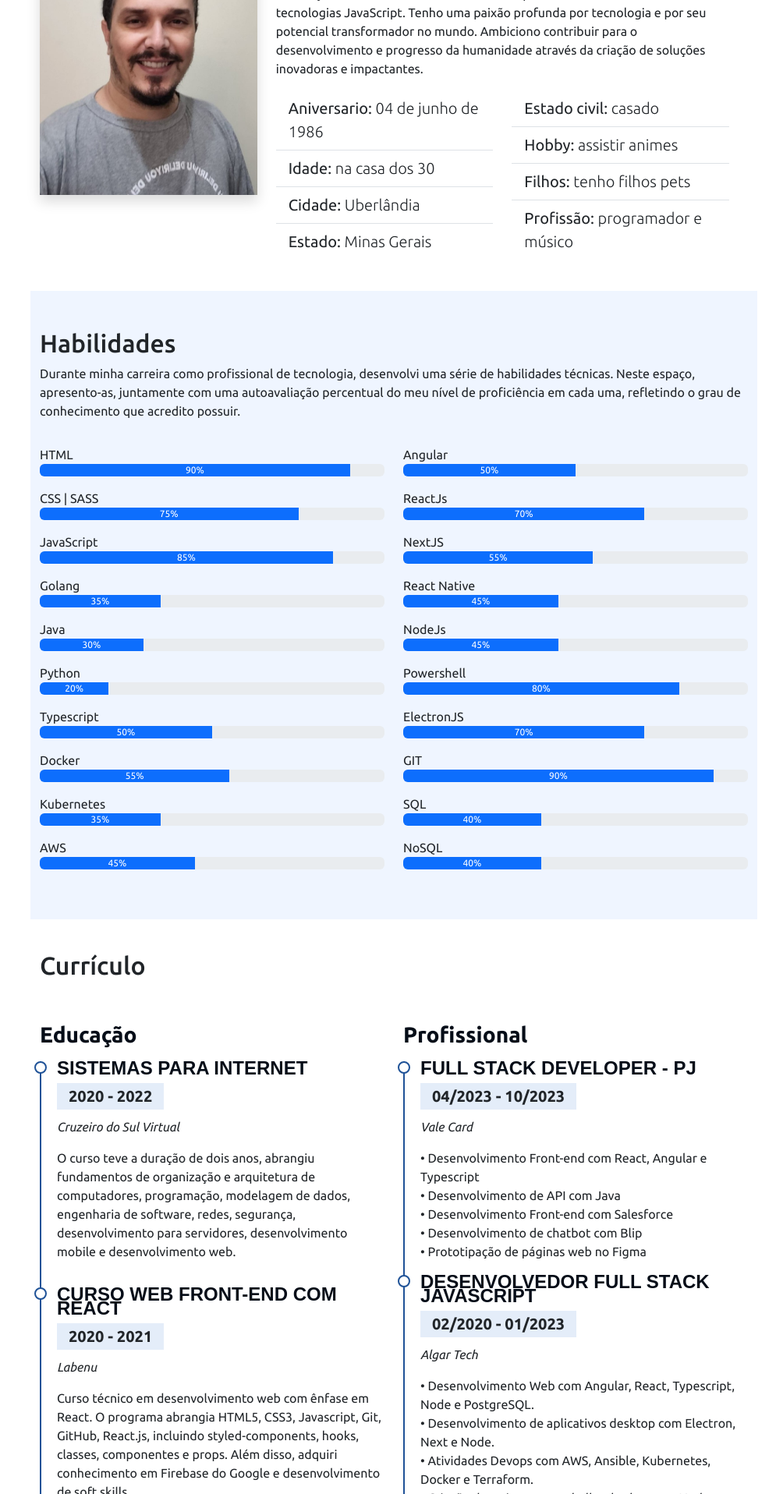
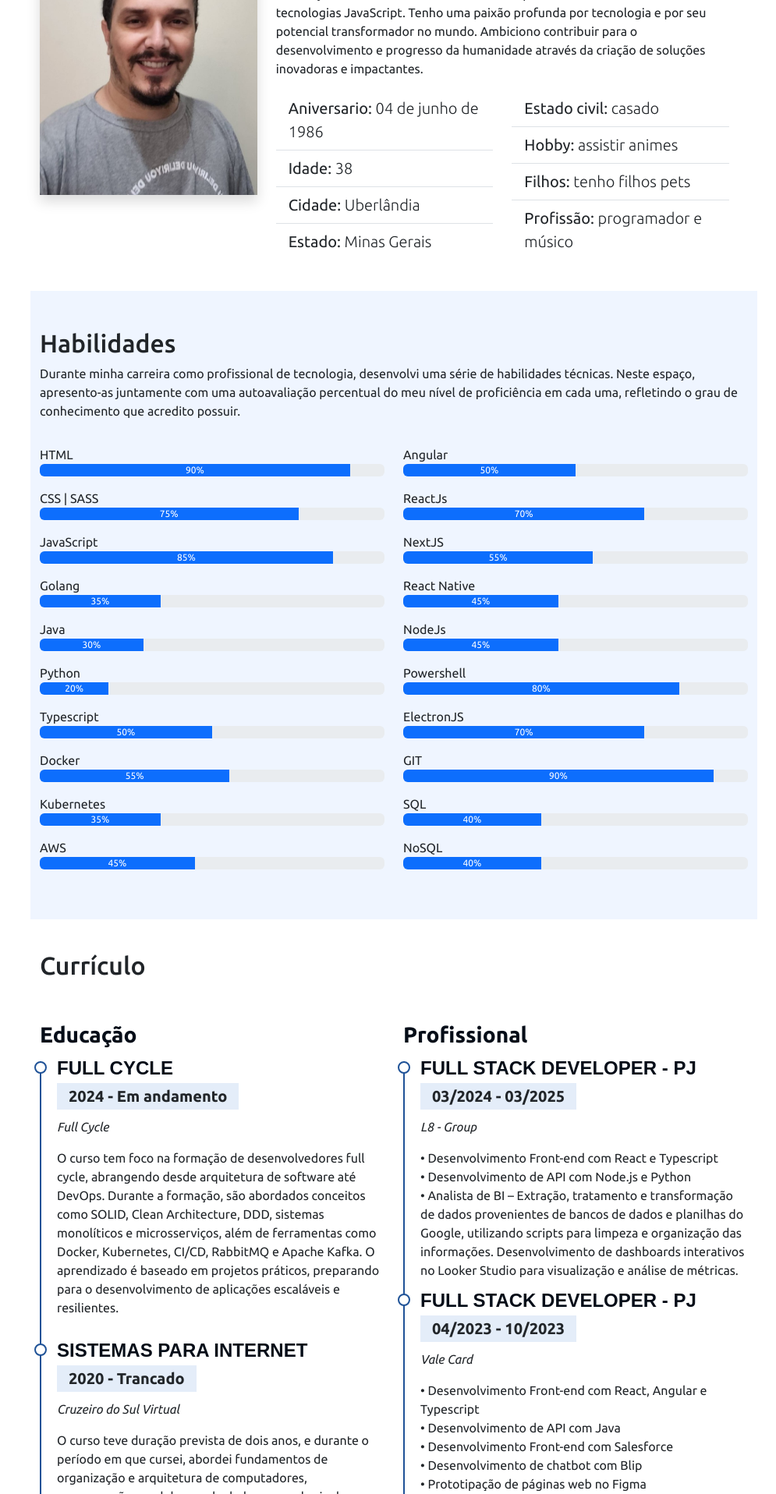
Before and after one commit to Vulquimar-Silva/portfolio-2024, a Flask app: page / in a window 1280 px wide. Shown: the part 1124-3040 px from the top of the page at 78% size, without its empty margins (285-1280 px from the left). Run offline with Flask 3, Linux system fonts and the light colour scheme; some libraries are stand-ins or nearby versions.

Commit message:
Atualização do código e melhorias

```diff
--- a/templates/index.html
+++ b/templates/index.html
@@ -82,8 +82,7 @@
         <section id="home" class="row m-0 p-0">
             <div class="col-md-7 d-flex justify-content-center align-items-center flex-column">
                 <h2 class="text-white text-shadow nome-home">Vulquimar Silva</h2>
-                <span id="subtitle" class="text-white text-shadow">Desenvolvedor Full Stack, Desktop e
-                    Mobile</span>
+                <span id="subtitle" class="text-white text-shadow">Desenvolvedor Full Stack e Desktop</span>
             </div>
 
             <div class="col-md-5 d-flex justify-content-end align-items-end">
@@ -137,7 +136,7 @@
                                     Aniversario: <span class="fw-lighter">04 de junho de 1986</span>
                                 </li>
                                 <li class="list-group-item">
-                                    Idade: <span class="fw-lighter">na casa dos 30</span>
+                                    Idade: <span class="fw-lighter">38</span>
                                 </li>
                                 <li class="list-group-item">
                                     Cidade: <span class="fw-lighter">Uberlândia</span>
@@ -176,10 +175,8 @@
             <div class="container pb-5">
                 <h2 class='pt-5'>Habilidades</h2>
                 <p>
-                    Durante minha carreira como profissional de tecnologia, desenvolvi uma série de habilidades
-                    técnicas.
-                    Neste espaço, apresento-as, juntamente com uma autoavaliação percentual do meu nível de proficiência
-                    em cada uma,
+                    Durante minha carreira como profissional de tecnologia, desenvolvi uma série de habilidades técnicas.
+                    Neste espaço, apresento-as juntamente com uma autoavaliação percentual do meu nível de proficiência em cada uma,
                     refletindo o grau de conhecimento que acredito possuir.
                 </p>
 
@@ -307,14 +304,28 @@
                         <h3 class="cv-title">Educação</h3>
 
                         <div class='cv-item' data-anime="up">
+                            <h4>Full Cycle</h4>
+                            <h5>2024 - Em andamento</h5>
+                            <p><em>Full Cycle</em></p>
+                            <p>
+                                O curso tem foco na formação de desenvolvedores full cycle, abrangendo desde
+                                arquitetura de software até DevOps. Durante a formação, são abordados conceitos
+                                como SOLID, Clean Architecture, DDD, sistemas monolíticos e microsserviços,
+                                além de ferramentas como Docker, Kubernetes, CI/CD, RabbitMQ e Apache Kafka.
+                                O aprendizado é baseado em projetos práticos, preparando para o desenvolvimento
+                                de aplicações escaláveis e resilientes.
+                            </p>
+                        </div>
+
+                        <div class='cv-item' data-anime="up">
                             <h4>Sistemas para internet</h4>
-                            <h5>2020 - 2022</h5>
+                            <h5>2020 - Trancado</h5>
                             <p><em>Cruzeiro do Sul Virtual</em></p>
                             <p>
-                                O curso teve a duração de dois anos, abrangiu fundamentos de organização e
-                                arquitetura de computadores, programação, modelagem de dados,
-                                engenharia de software, redes, segurança, desenvolvimento para servidores,
-                                desenvolvimento mobile e desenvolvimento web.
+                                O curso teve duração prevista de dois anos, e durante o período em que cursei,
+                                abordei fundamentos de organização e arquitetura de computadores,
+                                programação, modelagem de dados, engenharia de software, redes, segurança,
+                                desenvolvimento para servidores, desenvolvimento mobile e desenvolvimento web.
                             </p>
                         </div>
 
@@ -323,10 +334,10 @@
                             <h5>2020 - 2021</h5>
                             <p><em>Labenu</em></p>
                             <p>
-                                Curso técnico em desenvolvimento web com ênfase em React.
-                                O programa abrangia HTML5, CSS3, Javascript, Git, GitHub, React.js, incluindo
-                                styled-components, hooks, classes, componentes e props.
-                                Além disso, adquiri conhecimento em Firebase do Google e desenvolvimento de soft skills.
+                                Curso técnico em Desenvolvimento Web com ênfase em React.
+                                O programa abrangeu HTML5, CSS3, JavaScript, Git, GitHub e React.js,
+                                incluindo conceitos como styled-components, hooks, classes, componentes e props.
+                                Além disso, adquiri conhecimento em Firebase (Google) e desenvolvimento de soft skills.
                             </p>
                         </div>
 
@@ -335,10 +346,9 @@
                             <h5>2015 - 2016</h5>
                             <p><em>Escola Técnica em Uberlândia</em></p>
                             <p>
-                                Durante o curso técnico que realizei, fui imerso em uma ampla gama de temas, partindo de
-                                redes em nível intermediário
-                                até a criação de aplicativos desktop usando Delphi 2010. Além disso, adquiri experiência
-                                em criação de páginas web utilizando PHP e explorei fundamentos de design gráfico.
+                                Durante o curso técnico que realizei, fui imerso em uma ampla gama de temas,
+                                desde redes em nível intermediário até o desenvolvimento de aplicativos desktop utilizando Delphi 2010.
+                                Além disso, adquiri experiência na criação de páginas web com PHP e explorei fundamentos de design gráfico.
                             </p>
                         </div>
 
@@ -346,6 +356,14 @@
 
                     <div class="col-md-6">
                         <h3 class="cv-title">Profissional</h3>
+                        <div class='cv-item' data-anime="up">
+                            <h4>Full Stack Developer - PJ</h4>
+                            <h5>03/2024 - 03/2025</h5>
+                            <p><em>L8 - Group</em></p>
+                            <span>• Desenvolvimento Front-end com React e Typescript</span><br />
+                            <span>• Desenvolvimento de API com Node.js e Python</span><br />
+                            <span>• Analista de BI – Extração, tratamento e transformação de dados provenientes de bancos de dados e planilhas do Google, utilizando scripts para limpeza e organização das informações. Desenvolvimento de dashboards interativos no Looker Studio para visualização e análise de métricas.</span><br />
+                        </div>
 
                         <div class='cv-item' data-anime="up">
                             <h4>Full Stack Developer - PJ</h4>
```
